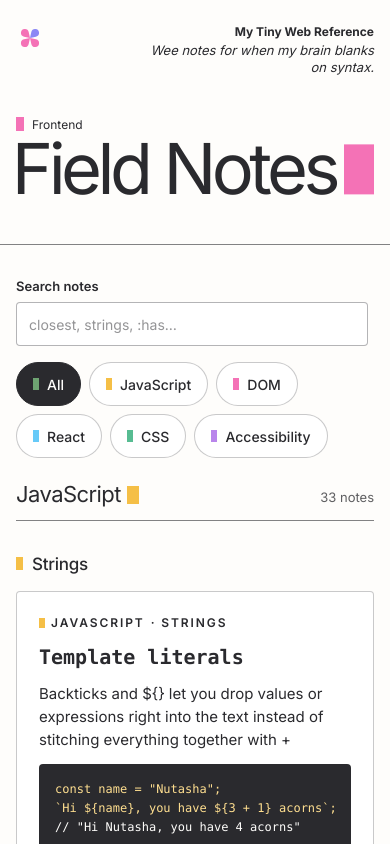
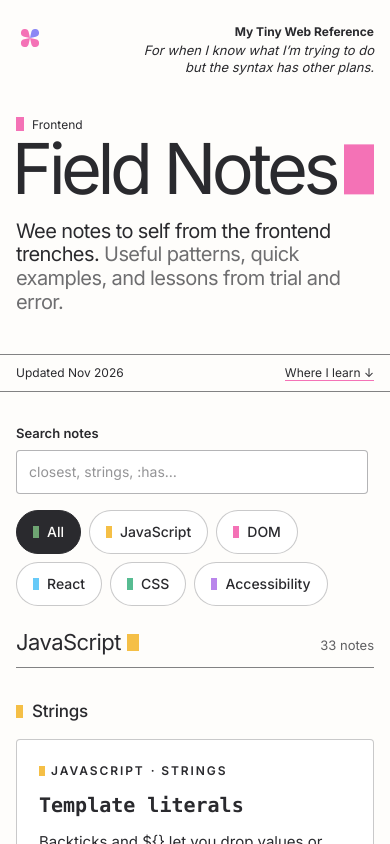
Before and after one commit to AnniePawl/annapawl.com-v2, a Next.js app: page /field-notes in a window 390 px wide. Shown: the top 844 px of the page. Built offline with nearby package versions, Linux system fonts and the light colour scheme.

Commit message:
feat(field-notes): add header lede, details bar, refresh copy. - Lede: new 2 line description - Details Bar: new copy + where I learn link - Where I learn section - Update footer markers and decoration on mobile

```diff
--- a/src/app/field-notes/_components/FieldNotes.tsx
+++ b/src/app/field-notes/_components/FieldNotes.tsx
@@ -171,13 +171,14 @@ export default function FieldNotes() {
 
       {/* General references for the whole page. Cards don't cite
           individually: they're my own notes, in my own words. */}
-      <footer className="fn-sources">
+      <footer id="where-i-learn" className="fn-sources">
         <h2 className="fn-sources-label">Where I learn</h2>
         <p>
-          These are my own notes, written my way, but the knowledge comes
-          from lots of generous places. The ones I lean on most are the
-          official <TextLink href="https://react.dev">React docs</TextLink>{" "}
-          and <TextLink href="https://developer.mozilla.org">MDN Web Docs</TextLink>.
+          These wee notes bring together what I learn from building, experimenting, and reading
+          the docs—a quick reference I come back to often. The knowledge comes from lots of
+          generous places, with frequent visits to{" "}
+          <TextLink tone="pink-bold" href="https://developer.mozilla.org">MDN Web Docs</TextLink> and the
+          official <TextLink tone="pink-bold" href="https://react.dev">React docs</TextLink>.
         </p>
       </footer>
     </div>
--- a/src/app/field-notes/field-notes.css
+++ b/src/app/field-notes/field-notes.css
@@ -24,18 +24,11 @@
   min-height: 0;
 }
 
-/* No details bar on this page (no date or tags), just one rule under
-   the header, like the line under each topic heading. */
-.field-notes-page .post-header-details {
-  padding: 0;
-  border-top: 0;
-}
-
 .field-notes {
   display: flex;
   flex-direction: column;
   gap: var(--space-5);
-  padding: var(--space-6) var(--space-5) var(--space-11);
+  padding: var(--space-6) var(--space-5) var(--space-7);
 }
 
 /* ---- Search + topic filters ---- */
@@ -118,6 +111,7 @@
 
 /* ---- Where I learn (bottom of the page) ---- */
 .fn-sources {
+  scroll-margin-top: var(--space-6);
   max-width: 40rem;
   margin-top: var(--space-6);
   padding-top: var(--space-4);
@@ -311,6 +305,16 @@
 
 @media (width < 40rem) {
   .field-notes {
-    padding: var(--space-6) var(--space-4) var(--space-9);
+    padding: var(--space-6) var(--space-4) var(--space-7);
+  }
+
+  .fn-details-collection {
+    display: none;
   }
 }
+
+@media (width < 40rem) {
+  .field-notes-page .post-header-lede br {
+    display: none;
+  }
+}
--- a/src/app/field-notes/page.tsx
+++ b/src/app/field-notes/page.tsx
@@ -1,3 +1,4 @@
+import TextLink from "../../components/ui/TextLink";
 import PageShell from "../../components/layout/PageShell";
 import PageHeader from "../../components/layout/PageHeader";
 import SiteFooter from "../../components/layout/SiteFooter/SiteFooter";
@@ -29,16 +30,36 @@ export default function FieldNotesPage() {
             />
           }
           descriptionTitle="My Tiny Web Reference"
-          description="A log of helpful frontend bits for those moments my brain blanks on syntax mid-keystroke. Organized my way: Quick examples, plus little notes to self from the mistakes that made things stick."
-          shortDescription="Wee notes for when my brain blanks on syntax."
+          description="A personal reference for when I know what I’m trying to do but the syntax has other plans. With the occasional cheese reference."
+          shortDescription="For when I know what I’m trying to do but the syntax has other plans."
           eyebrow="Frontend"
           title="Field Notes"
           accent="var(--pink-bold)"
+          detailsStart={
+            <>
+              <span className="fn-details-collection">Ongoing collection · </span>
+              Updated Nov 2026
+            </>
+          }
+          postTags={
+            <TextLink href="#where-i-learn" tone="pink-bold">
+              Where I learn ↓
+            </TextLink>
+          }
+          lede={
+            <>
+              Wee notes to self from the frontend trenches.{" "}
+              <br />
+              <span className="post-header-lede-muted">
+                Useful patterns, quick examples, and lessons from trial and error.
+              </span>
+            </>
+          }
         />
 
         <FieldNotes />
       </PageShell>
-      <SiteFooter accent="var(--sage-bold)" />
+      <SiteFooter accent="var(--pink-bold)" />
     </>
   );
 }
--- a/src/components/layout/SiteFooter/SiteFooter.tsx
+++ b/src/components/layout/SiteFooter/SiteFooter.tsx
@@ -126,7 +126,7 @@ export default function SiteFooter({ accent }: { accent?: string }) {
           <Link href="/field-notes" className="site-footer-link focus-ring">
             Field Notes
           </Link>
-          <span className="site-footer-muted">A running list of my little notes from the frontend trenches</span>
+          <span className="site-footer-muted">A collection of my wee notes from the frontend trenches</span>
         </div>
 
         <div className="site-footer-bottom">
--- a/src/components/layout/SiteFooter/site-footer.css
+++ b/src/components/layout/SiteFooter/site-footer.css
@@ -106,6 +106,11 @@
     display: none;
   }
 
+  .site-footer-weave i {
+    height: auto;
+    aspect-ratio: 1;
+  }
+
   .site-footer-colophon {
     grid-template-columns: 1fr 1fr;
     gap: var(--space-7) var(--space-5);
@@ -119,3 +124,14 @@
     align-items: center;
   }
 }
+
+/* Phones: fewer, desktop-sized squares. */
+@media (max-width: 479px) {
+  .site-footer-weave {
+    grid-template-columns: repeat(16, minmax(0, 1fr));
+  }
+
+  .site-footer-weave i:nth-child(n + 17) {
+    display: none;
+  }
+}
```
